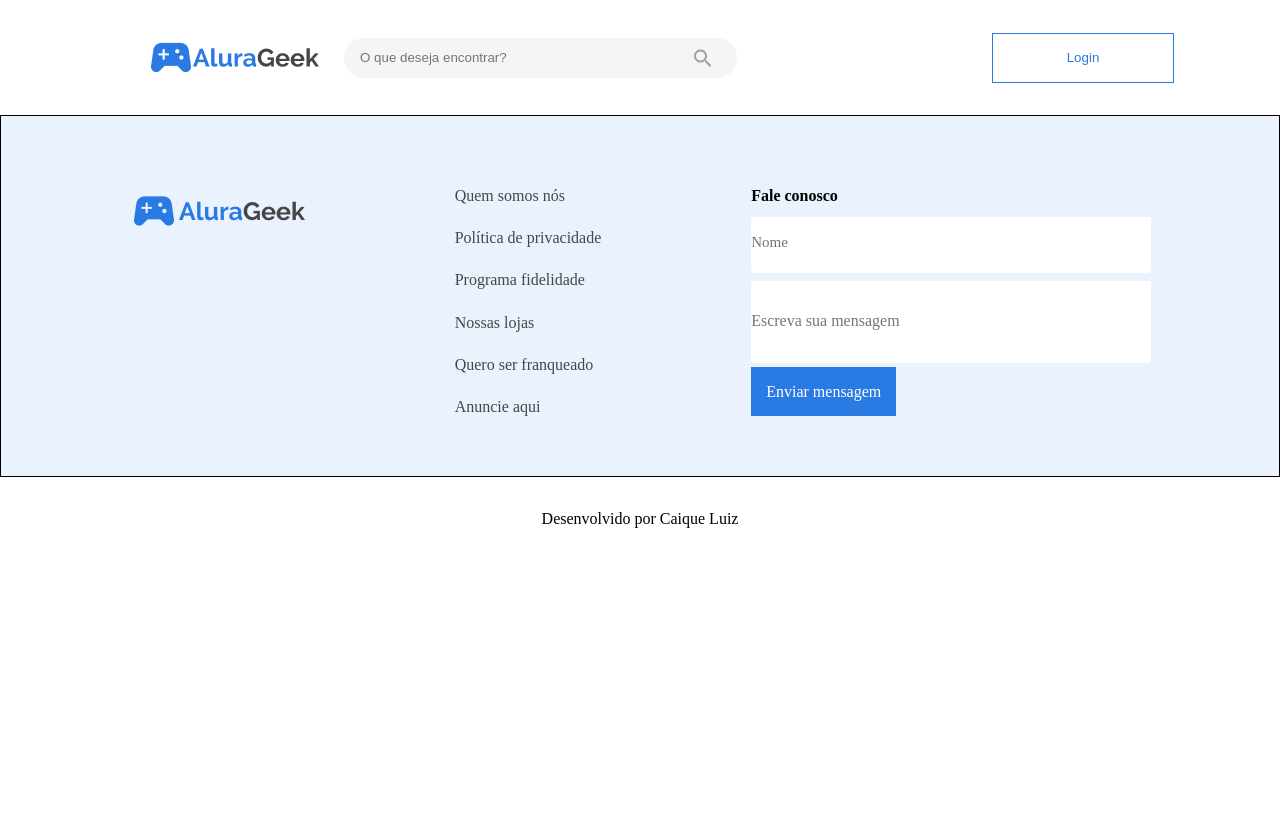
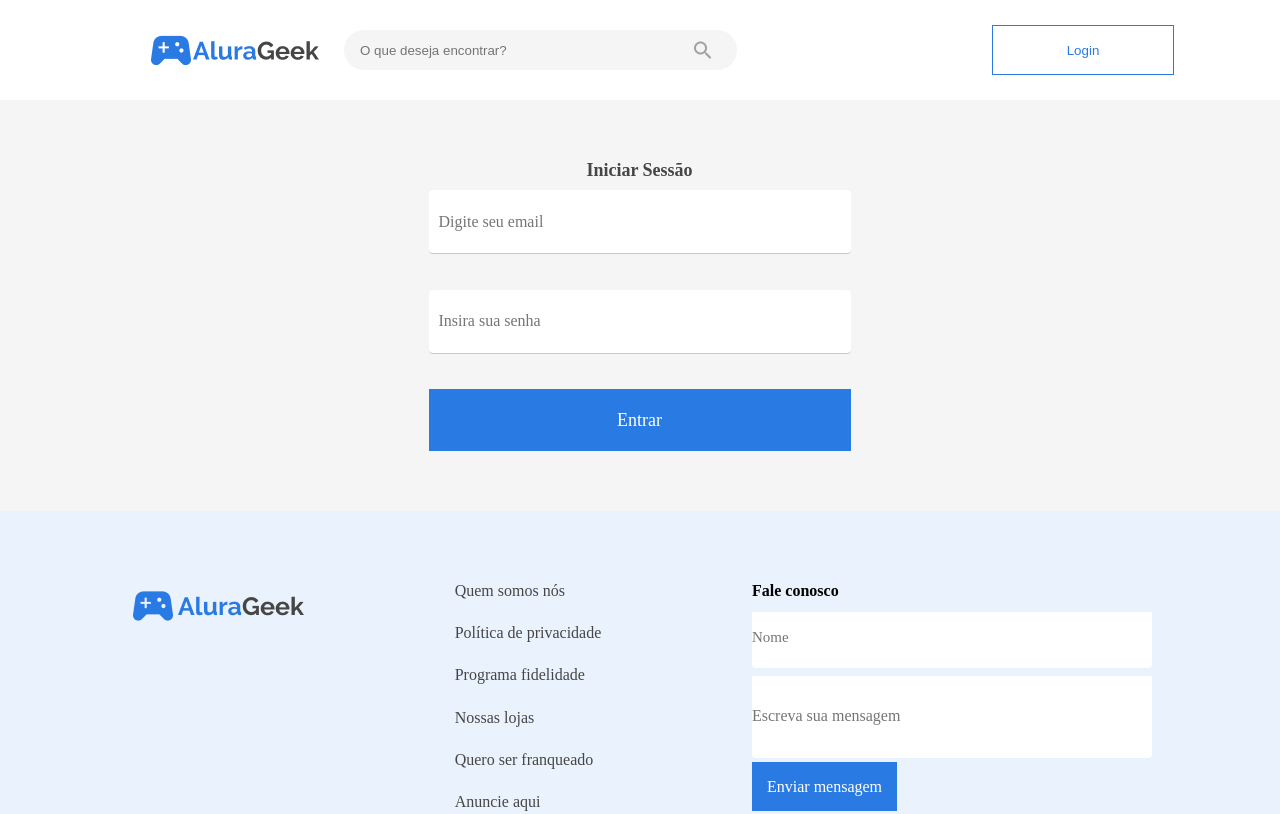
Before and after one commit to caiqueluiz/AluraGeeK, a plain HTML site: page login.html in a window 1280 px wide. Shown: the top 814 px of the page. Drawn offline with Linux system fonts and the light colour scheme; files whose address does not match are found by name.

Commit message:
atualizandoo pagina login

```diff
--- a/css/cabecalho.css
+++ b/css/cabecalho.css
@@ -4,7 +4,8 @@
 }
 
 .cab-box {
-    height: 115px;
+    display: flex;
+    height: 100px;
     background: #FFFFFF;
     display: flex;
     width: 100%;
--- a/css/contato.css
+++ b/css/contato.css
@@ -10,7 +10,6 @@
     padding-top:  10px;
     background: #EAF2FD;
     height: 350px;
-    border: 1px solid black;
 }
 
 .conteudo-contato {
--- /dev/null
+++ b/css/login/login.css
@@ -0,0 +1,78 @@
+#main {
+    background: #F5F5F5;
+
+}
+
+.caixa-pai {
+   display: flex;
+   justify-content: center;
+}
+
+.caixa-login {
+    display: flex;
+    height: 291px;
+    width: 423px;
+    margin: 60px 0px;
+}
+
+.caixa-input-login {
+    display: flex;
+    width: 422px;
+    border-radius: 4px;
+    flex: none;
+    order: 0;
+    align-self: stretch;
+    flex-grow: 1;
+}
+
+.conteudos-login{
+    display: flex;
+    flex-direction: column;
+    justify-content: space-between;
+}
+
+.input-login {
+    display: flex;
+    flex-direction: column;
+    align-items: flex-start;
+    padding: 0px;
+    padding-left: 10px;
+    position: relative;
+    width: 99%;
+    height: 63px;
+    font-family: 'Raleway';
+    font-style: normal;
+    font-weight: 400;
+    font-size: 16px;
+    border: none;
+    border-radius: 4px;
+    border-bottom: 1px solid #C8C8C8;
+}
+
+.btn-login-entrar {
+    display: flex;
+    flex-direction: row;
+    justify-content: center;
+    align-items: center;
+    padding: 12px 16px;
+    width: 100%;
+    height: 62px;
+    color: white;
+    background: #2A7AE4;
+    font-family: 'Raleway';
+    font-weight: semi-bold;
+    font-size: 18px;
+    line-height: 21px;
+    border: none;
+}
+
+.iniciar-sessao {
+    height: 30px;
+    text-align: center;
+    font-family: 'Raleway';
+    font-style: normal;
+    font-weight: 700;
+    font-size: 18px;
+    line-height: 21px;
+    color: #464646;
+}
--- a/login.html
+++ b/login.html
@@ -7,6 +7,7 @@
     <link rel="stylesheet" href="css/cabecalho.css">
     <link rel="stylesheet" href="css/contato.css">
     <link rel="stylesheet" href="css/rodape.css">
+    <link rel="stylesheet" href="css/login/login.css">
     <title>Document</title>
 </head>
 <body>
@@ -24,7 +25,27 @@
     </header>
 
 
+    <section id="main">
+        <div class="caixa-pai">
+            <div class="caixa-login">
+                <div class="conteudos-login">
+                    <div>
+                        <h2 class="iniciar-sessao">Iniciar Sessão</h2>
+                    </div>
+                    <div class="caixa-input-login">
+                        <input class="input-login" type="email" name="email" id="email" placeholder="Digite seu email">
+                    </div>
+                    <div class="caixa-input-login">
+                        <input class="input-login" type="password" name="password" id="password" placeholder="Insira sua senha">
+                    </div>
+                    <div>
+                        <button class="btn-login-entrar" type="submit">Entrar</button>
+                    </div>
+                </div>
+            </div>
 
+        </div>
+    </section>
 
 
 
@@ -67,8 +88,5 @@
         Desenvolvido por Caique Luiz
     </footer>
 
-
-
-
 </body>
 </html>
```
